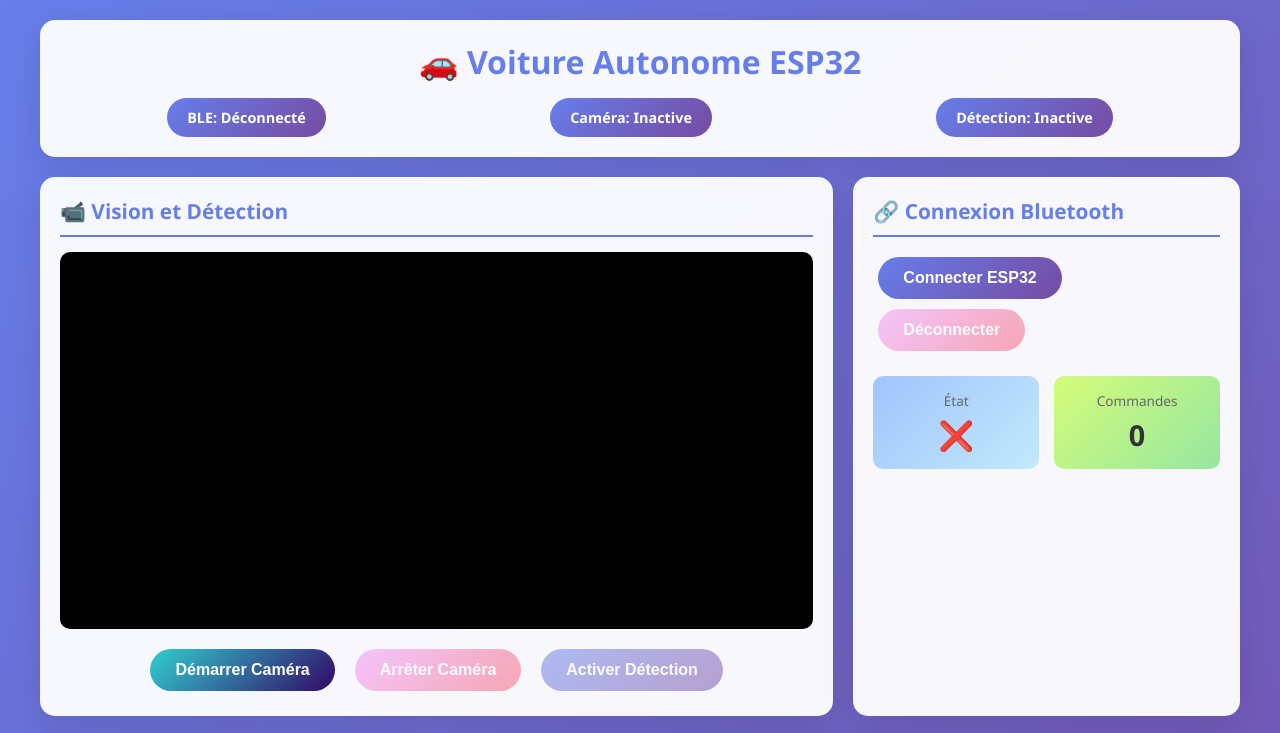
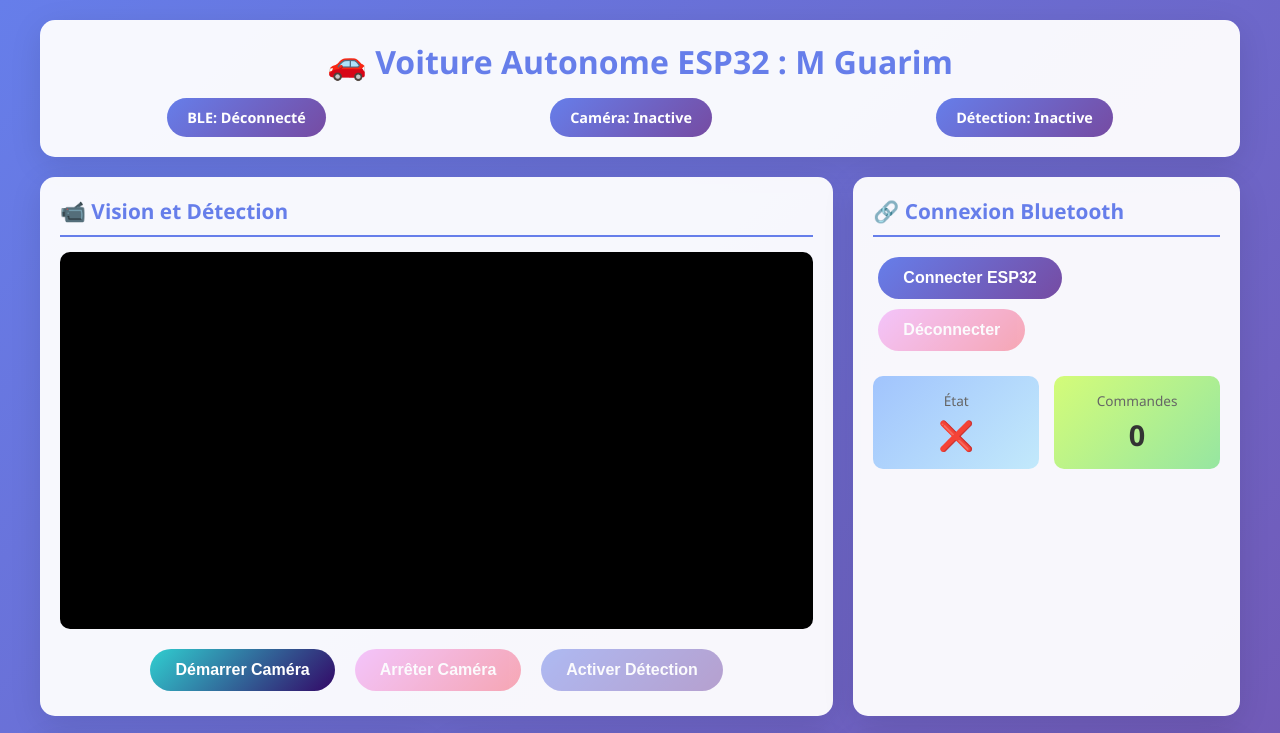
Before and after one commit to guarim/Esp32-Vautonome, a plain HTML site: page index.html in a window 1280 px wide. Shown: the top 733 px of the page. Drawn offline with Linux system fonts and the light colour scheme.

Commit message:
Update index.html

```diff
--- a/index.html
+++ b/index.html
@@ -344,7 +344,7 @@
 <body>
     <div class="container">
         <header>
-            <h1>🚗 Voiture Autonome ESP32</h1>
+            <h1>🚗 Voiture Autonome ESP32 : M Guarim</h1>
             <div class="status-bar">
                 <div class="status-item" id="bleStatus">BLE: Déconnecté</div>
                 <div class="status-item" id="cameraStatus">Caméra: Inactive</div>
```
